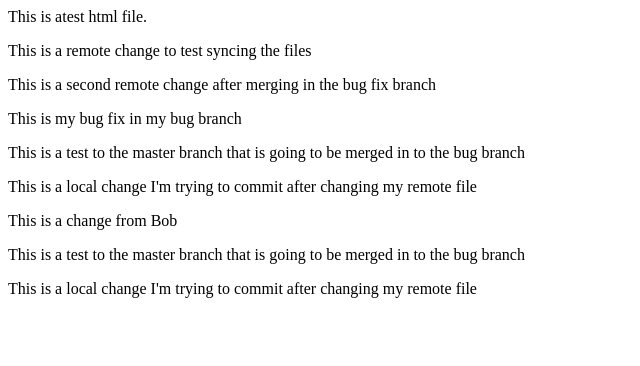
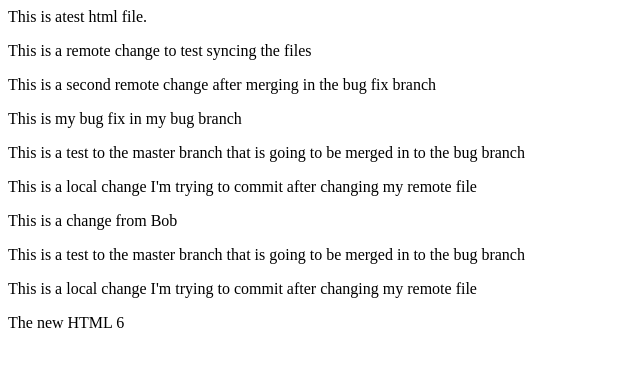
Before and after one commit to ccernoch/wdm-test-2, a plain HTML site: page index.html in a window 1280 px wide. Shown: the whole page, without its empty margins (0-640 px from the left). Drawn offline with Linux system fonts and the light colour scheme.

Commit message:
Revert "Revert "added the bob tag""
This reverts commit b976811b3cf78fcc13160f72f9d7bb1e4cd2a971.

```diff
--- a/index.html
+++ b/index.html
@@ -29,6 +29,6 @@ This is  atest html file.
 
 <p> This is a local change I'm trying to commit after changing my remote file</p>
 
-
+<bob class="class">The new HTML 6 </bob>
 </body>
 </html>
```
